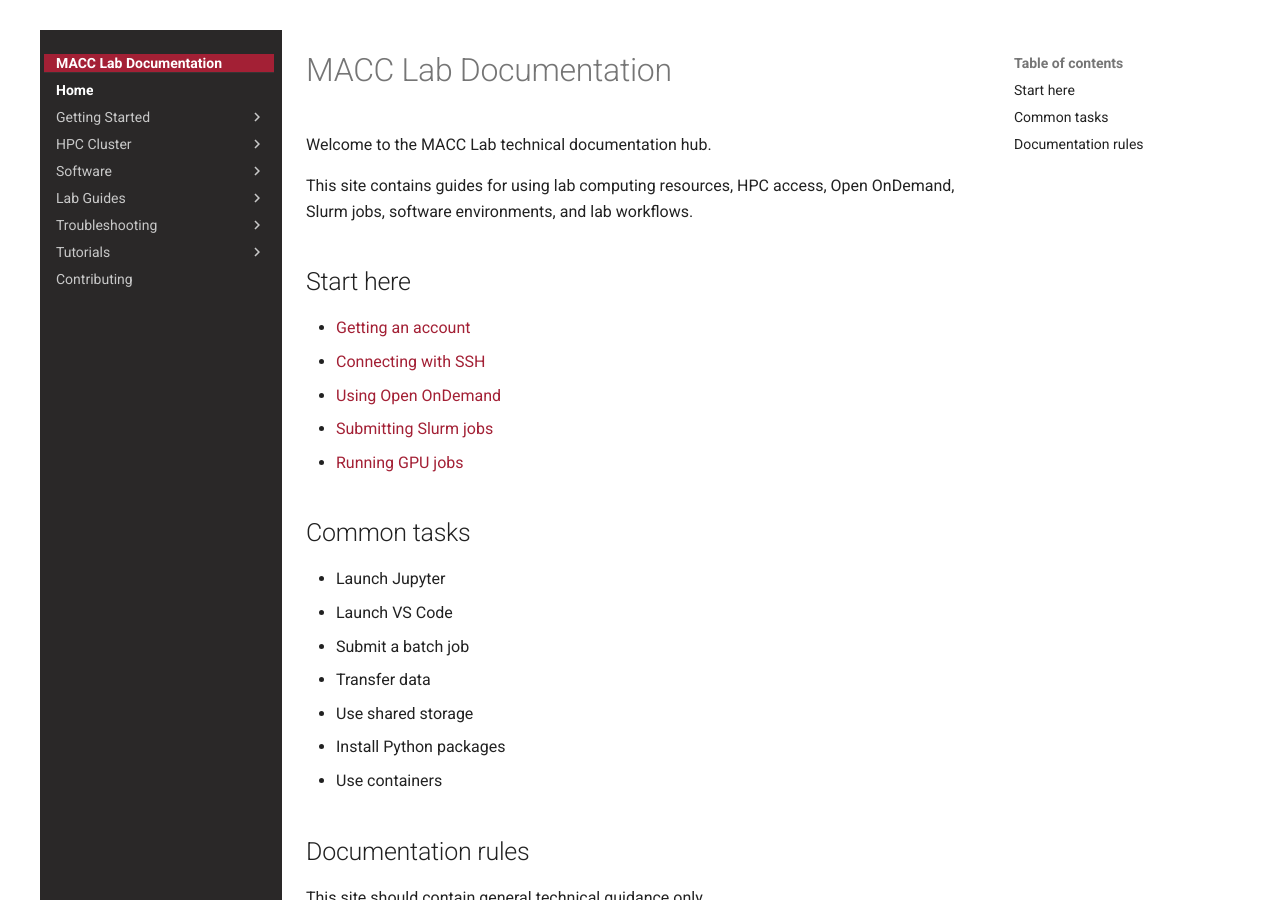
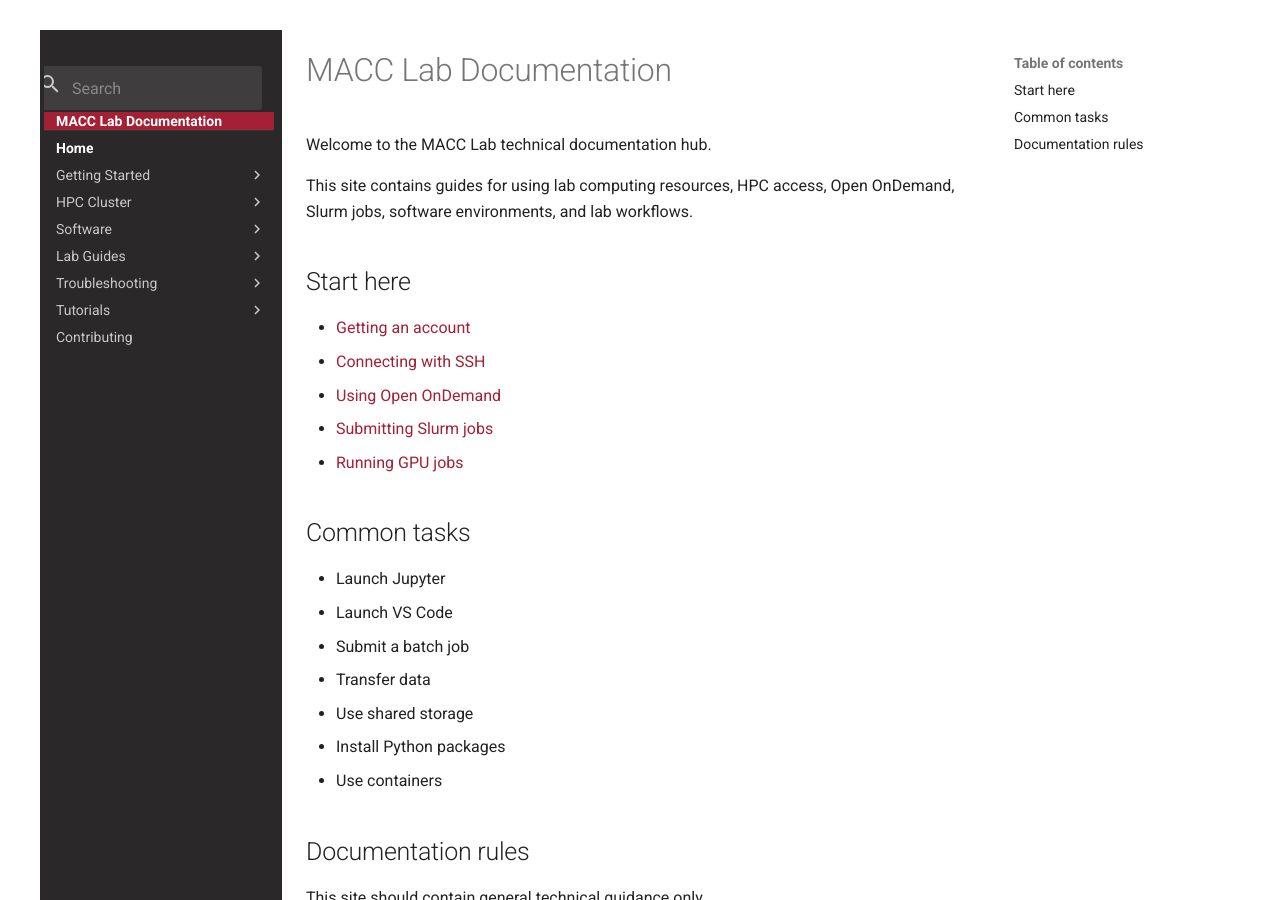
Before and after one commit to macclab-stevens/wiki, an MkDocs documentation site: the page built from docs/index.md, in a window 1280 px wide and 900 px high. Built offline with MkDocs 1.6.1 and Material for MkDocs 9.7.7, drawn with Linux system fonts in a browser that asks for light colours; comment, search, counter and statistics services are not loaded.

Commit message:
docs: move search into left sidebar, style for dark background

```diff
--- a/docs/javascripts/extra.js
+++ b/docs/javascripts/extra.js
@@ -1,58 +1,30 @@
 /**
- * Sidebar collapse toggle for MACC Lab docs.
- * Inserts a hamburger button into the header; clicking it slides the left
- * navigation sidebar off-screen and expands the content area.
- * State is persisted in localStorage so it survives page navigation.
+ * Move Material's search component from the hidden header into the top of
+ * the left sidebar, so search is accessible without a top nav bar.
+ * Material's own search JS uses the data-md-component attribute and element-level
+ * event listeners — moving the element keeps all that wiring intact.
  */
 (function () {
   "use strict";
 
-  var STORAGE_KEY = "macc-nav-collapsed";
-  var BODY_CLASS  = "nav-collapsed";
-
-  function insertToggleButton() {
-    // Avoid duplicates on instant-navigation re-runs
-    if (document.getElementById("nav-toggle-btn")) return;
-
-    var header = document.querySelector(".md-header__inner");
-    if (!header) return;
-
-    var btn = document.createElement("button");
-    btn.id = "nav-toggle-btn";
-    btn.className = "md-header__button nav-toggle";
-    btn.setAttribute("aria-label", "Toggle navigation");
-    btn.setAttribute("title", "Toggle navigation");
-    btn.innerHTML =
-      '<svg xmlns="http://www.w3.org/2000/svg" viewBox="0 0 24 24" width="24" height="24">' +
-        '<path d="M3 6h18v2H3V6zm0 5h18v2H3v-2zm0 5h18v2H3v-2z" fill="currentColor"/>' +
-      '</svg>';
-
-    // Place as first child so it sits at the far left of the header
-    header.insertBefore(btn, header.firstChild);
-
-    // Restore persisted state
-    if (localStorage.getItem(STORAGE_KEY) === "1") {
-      document.body.classList.add(BODY_CLASS);
-    }
-
-    btn.addEventListener("click", function () {
-      document.body.classList.toggle(BODY_CLASS);
-      localStorage.setItem(
-        STORAGE_KEY,
-        document.body.classList.contains(BODY_CLASS) ? "1" : "0"
-      );
-    });
+  function moveSearchToSidebar() {
+    var search = document.querySelector(".md-header .md-search");
+    var sidebarInner = document.querySelector(
+      ".md-sidebar--primary .md-sidebar__inner"
+    );
+    if (!search || !sidebarInner) return;
+    if (sidebarInner.querySelector(".md-search")) return; // already moved
+    sidebarInner.insertBefore(search, sidebarInner.firstChild);
   }
 
-  // Initial load
   if (document.readyState === "loading") {
-    document.addEventListener("DOMContentLoaded", insertToggleButton);
+    document.addEventListener("DOMContentLoaded", moveSearchToSidebar);
   } else {
-    insertToggleButton();
+    moveSearchToSidebar();
   }
 
-  // Material instant-navigation: re-run after each SPA navigation
+  // Re-run after each Material instant-navigation page swap
   if (typeof document$ !== "undefined" && document$.subscribe) {
-    document$.subscribe(insertToggleButton);
+    document$.subscribe(moveSearchToSidebar);
   }
 })();
--- a/docs/stylesheets/olcf-ish.css
+++ b/docs/stylesheets/olcf-ish.css
@@ -161,24 +161,37 @@
 }
 
 /* ================================================================
-   HAMBURGER TOGGLE — sidebar collapse (extra.js)
+   SEARCH — moved into left sidebar by extra.js
    ================================================================ */
 
-button.nav-toggle {
-  background: transparent;
-  border: none;
-  cursor: pointer;
-  color: var(--md-primary-bg-color);
-  padding: 0.4rem;
+.md-sidebar--primary .md-search {
+  padding: 0.5rem 0.6rem 0.3rem;
+  display: block;
+}
+
+.md-sidebar--primary .md-search__form {
+  background-color: rgba(255, 255, 255, 0.1) !important;
+  border-radius: 4px;
+  height: 2.2rem;
   display: flex;
   align-items: center;
-  line-height: 1;
 }
 
-body.nav-collapsed .md-sidebar--primary {
-  transform: translateX(-100%);
+.md-sidebar--primary .md-search__form:hover,
+.md-sidebar--primary .md-search__form:focus-within {
+  background-color: rgba(255, 255, 255, 0.18) !important;
 }
 
-body.nav-collapsed .md-content {
-  margin-left: 0;
+.md-sidebar--primary .md-search__input {
+  color: #ffffff !important;
+  background: transparent !important;
+  font-size: 0.8rem;
 }
+
+.md-sidebar--primary .md-search__input::placeholder {
+  color: rgba(200, 200, 200, 0.55) !important;
+}
+
+.md-sidebar--primary .md-search__icon {
+  color: #c8c8c8 !important;
+}
```
